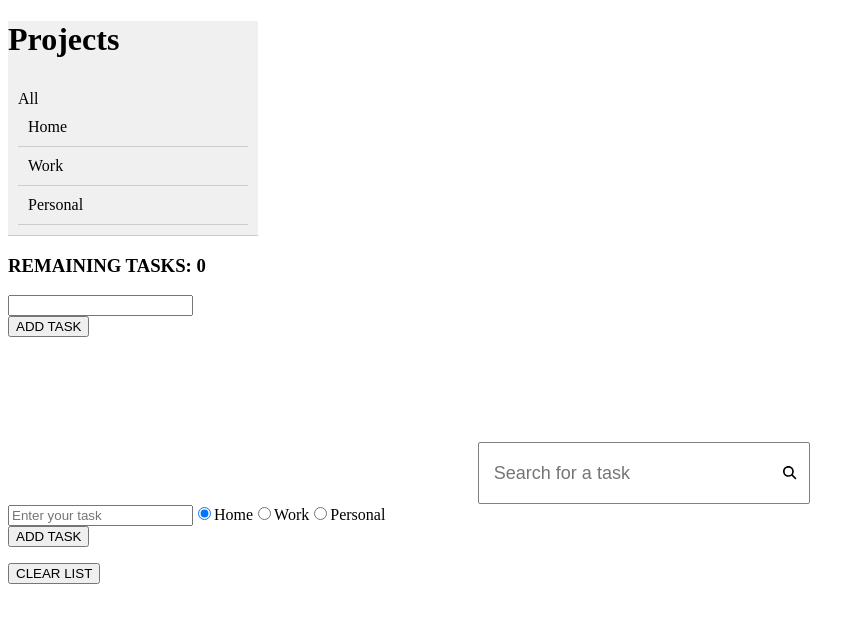
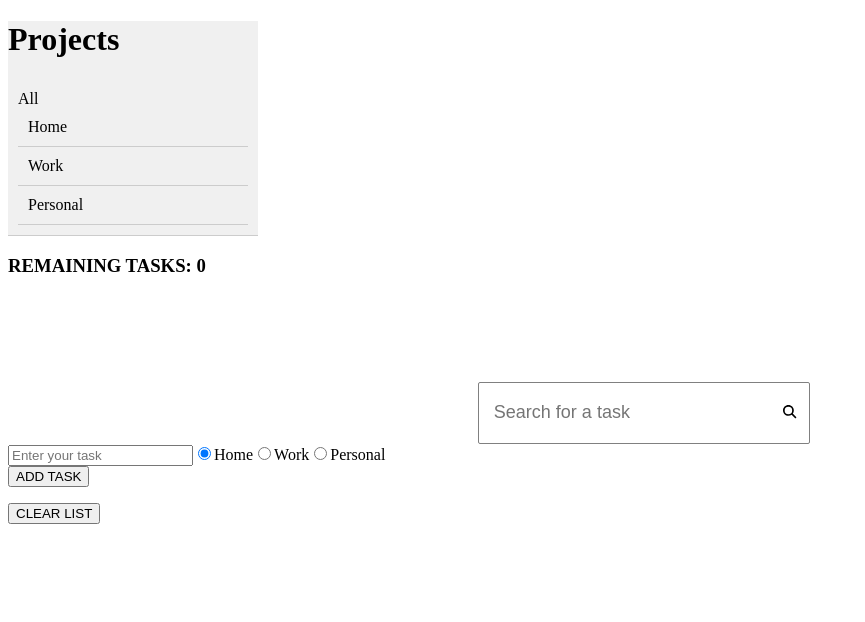
Before and after one commit to moharso/to-do-app, a React (Create React App) app: page / in a window 1280 px wide. Shown: the top 622 px of the page, without its empty margins (0-865 px from the left). Built offline with nearby package versions, Linux system fonts and the light colour scheme.

Commit message:
double rendering issue fixed

```diff
--- a/src/components/TodoList/TodoList.js
+++ b/src/components/TodoList/TodoList.js
@@ -7,19 +7,14 @@ const TodoList = () => {
   const [todos, setTodos] = useState([]);
   const [isComponentLoaded, setIsComponentLoaded] = useState(false);
   const [remainingItems, setRemainingItems] = useState(0);
-  const [text, setText] = useState({
+  const [text] = useState({
     input: "",
     isChecked: false,
   });
 
-  // new state variable for search term
   const [search, setSearch] = useState("");
   const handleSearch = (term) => {
     setSearch(term);
-  };
-
-  const handleOnClick = () => {
-    setTodos([...todos, text]);
   };
 
   useEffect(() => {
@@ -51,13 +46,6 @@ const TodoList = () => {
     <div>
       <h3>REMAINING TASKS: {remainingItems}</h3>
 
-      <input
-        onChange={(event) => setText({ ...text, input: event.target.value })}
-        type="text"
-      />
-      <br />
-      <button onClick={handleOnClick}>ADD TASK</button>
-
       {/* rendering TopBar with props */}
       <TopBar placeholder="Search for a task" onSearch={handleSearch} />
       {/* passing filtered Todos list */}
```
